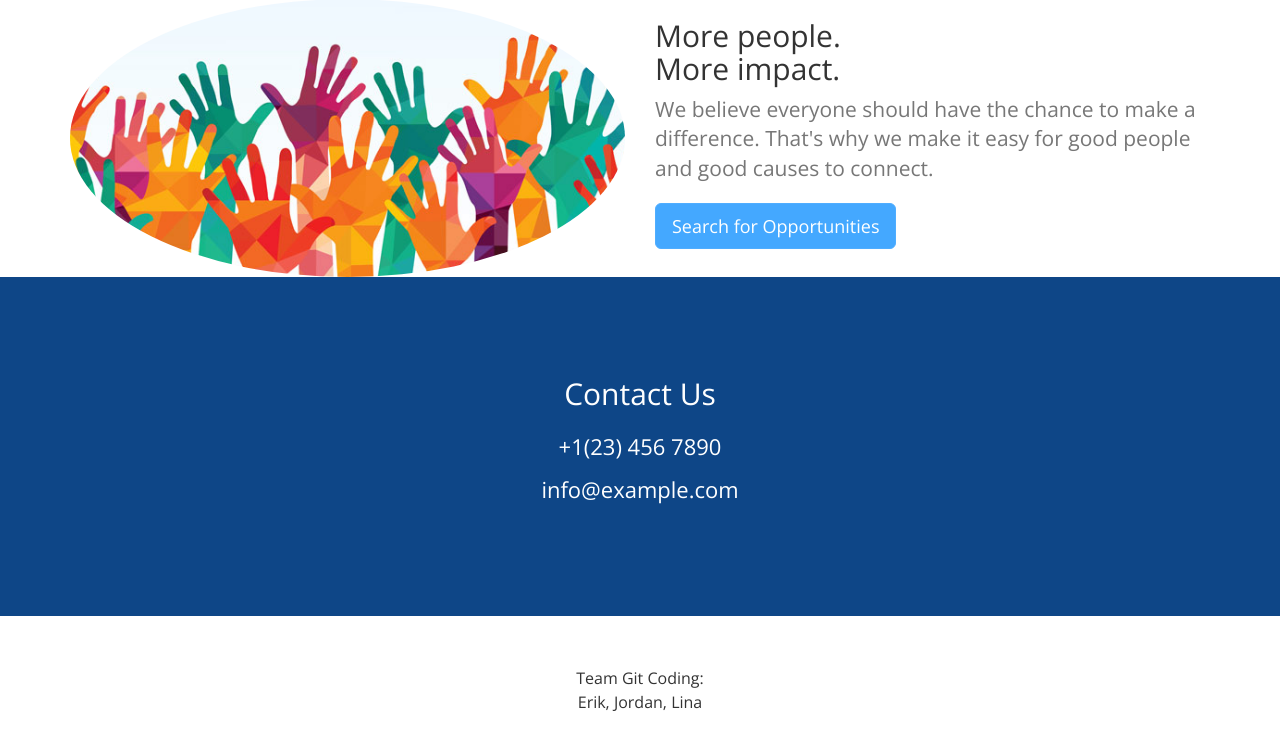
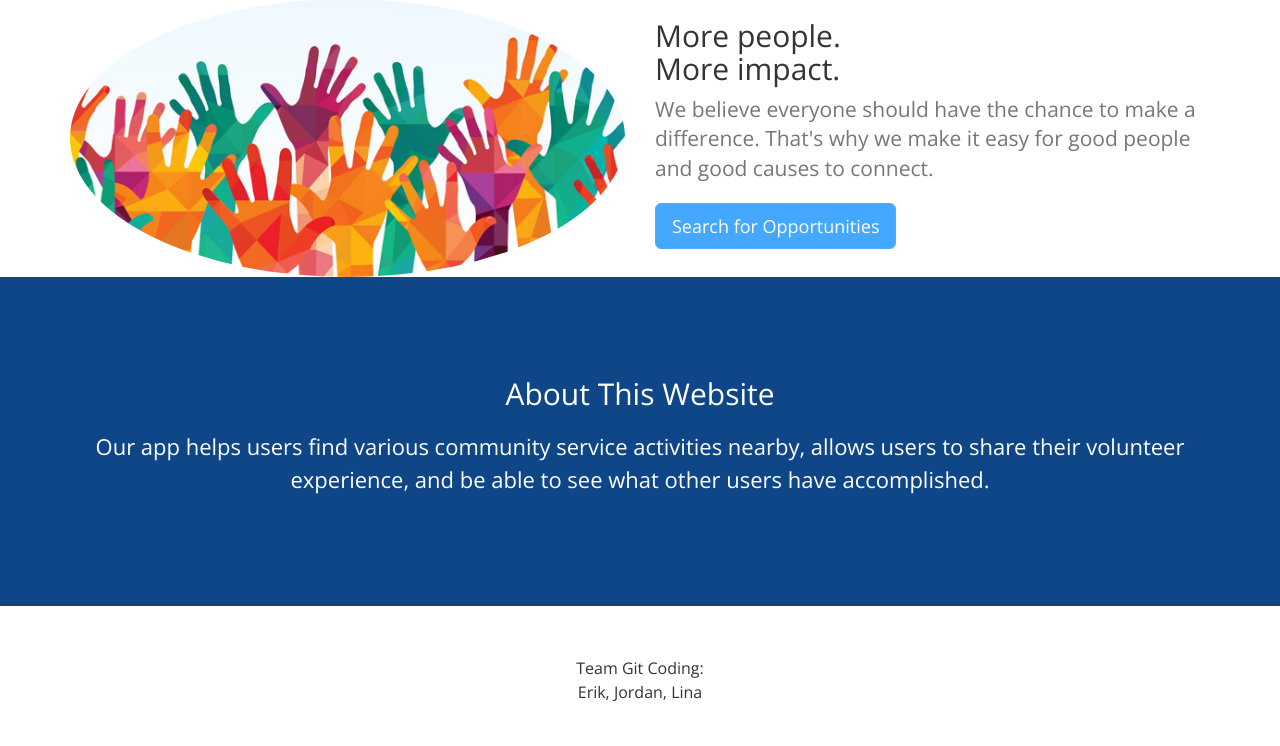
Before and after one commit to Erik-Handeland/serve-and-connect, a Python web app: template templates/home.html in a window 1280 px wide. Shown: the part 801-1547 px from the top of the page. After the commit the page ends 1502 px from the top, so only its background shows below. Run offline with Jinja, Linux system fonts and the light colour scheme; the template is opened without the code that fills it: most values are stand-ins (such as "Sample title", 1, 10 or a date in 2020).

Commit message:
updated about section

```diff
--- a/templates/home.html
+++ b/templates/home.html
@@ -95,9 +95,10 @@
     	<!-- Contact Us -->
         <div class="contact">
         	<div class="container">
-				<h2 class="section-heading">Contact Us</h2>
-				<p> +1(23) 456 7890</p>
-				<p> info@example.com</p>
+				<h2 class="section-heading">About This Website</h2>
+				<p>Our app helps users find various community service activities nearby,
+          allows users to share their volunteer experience, and be able to see what other users have accomplished.</p>
+
         	</div>
         </div>
 
```
